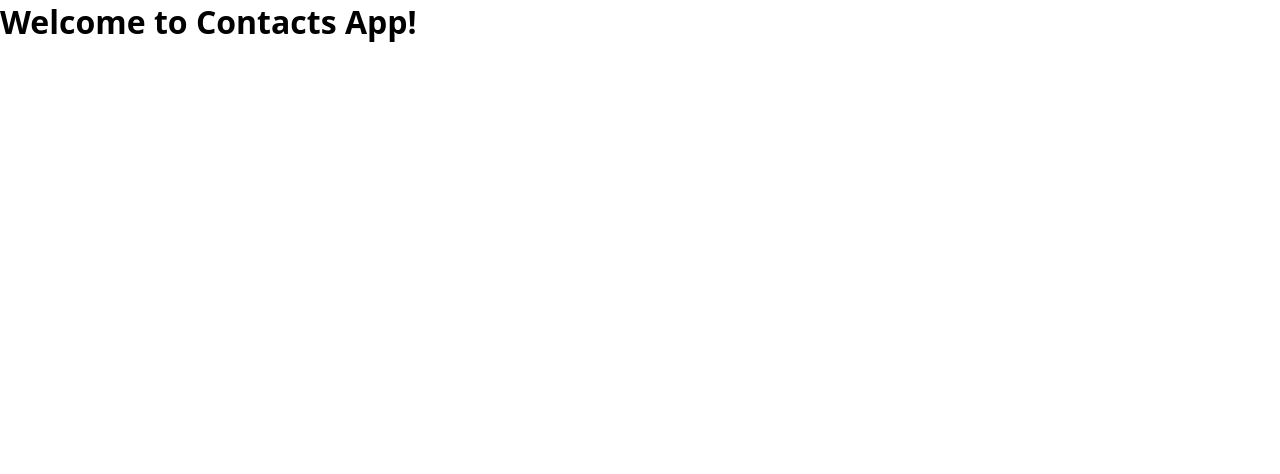
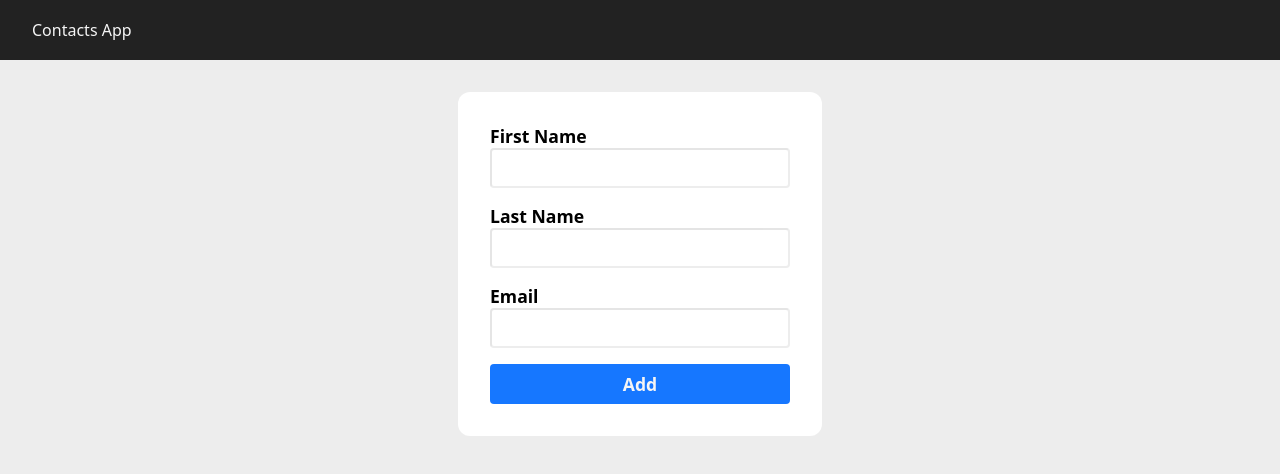
Before and after one commit to JoseAMota11/angular-contacts-app, an Angular app: page /new-contact in a window 1280 px wide. Before the commit this address led to /. Shown: the top 474 px of the page. Built offline with nearby package versions, Linux system fonts and the light colour scheme.

Commit message:
Adding form and contacts components

```diff
--- a/src/app/app.component.scss
+++ b/src/app/app.component.scss
@@ -0,0 +1,20 @@
+.navbar {
+  width: 100%;
+  height: 60px;
+  background-color: #222;
+  padding: 0 2rem;
+  display: flex;
+  align-items: center;
+
+  &-header {
+
+    &--link {
+      font-size: 1rem;
+      color: whitesmoke;
+    }
+  }
+}
+
+.container {
+  padding: 2rem;
+}
--- a/src/app/app.component.ts
+++ b/src/app/app.component.ts
@@ -1,17 +1,29 @@
 import { Component } from '@angular/core';
 import { CommonModule } from '@angular/common';
-import { RouterOutlet } from '@angular/router';
+import { RouterModule, RouterOutlet } from '@angular/router';
+import { ContactsComponent } from './components/contacts/contacts.component';
+import { FormComponent } from './components/form/form.component';
 
 @Component({
   selector: 'app-root',
   standalone: true,
-  imports: [CommonModule, RouterOutlet],
+  imports: [
+    CommonModule,
+    RouterOutlet,
+    ContactsComponent,
+    RouterModule,
+    FormComponent,
+  ],
   template: `
-    <h1>Welcome to {{ title }}!</h1>
-    <router-outlet></router-outlet>
+    <nav class="navbar">
+      <header class="navbar-header">
+        <a routerLink="/" class="navbar-header--link">Contacts App</a>
+      </header>
+    </nav>
+    <main class="container">
+      <router-outlet></router-outlet>
+    </main>
   `,
   styleUrls: ['./app.component.scss'],
 })
-export class AppComponent {
-  title = 'Contacts App';
-}
+export class AppComponent {}
--- a/src/app/app.routes.ts
+++ b/src/app/app.routes.ts
@@ -1,3 +1,16 @@
 import { Routes } from '@angular/router';
+import { FormComponent } from './components/form/form.component';
+import { ContactsComponent } from './components/contacts/contacts.component';
 
-export const routes: Routes = [];
+export const routes: Routes = [
+  {
+    path: '',
+    component: ContactsComponent,
+    title: 'Contacts App',
+  },
+  {
+    path: 'new-contact',
+    component: FormComponent,
+    title: 'Create a new contact',
+  },
+];
--- /dev/null
+++ b/src/app/components/contacts/contacts.component.scss
@@ -0,0 +1,9 @@
+$primary: #1677ff;
+
+.link {
+  padding: 0.4rem 1rem;
+  background-color: $primary;
+  color: whitesmoke;
+  font-weight: bold;
+  border-radius: 4px;
+}
--- /dev/null
+++ b/src/app/components/contacts/contacts.component.ts
@@ -0,0 +1,18 @@
+import { Component } from '@angular/core';
+import { CommonModule } from '@angular/common';
+import { RouterModule } from '@angular/router';
+
+@Component({
+  selector: 'app-contacts',
+  standalone: true,
+  imports: [CommonModule, RouterModule],
+  template: `
+    <a routerLink="new-contact" class="link">Add a new contact</a>
+    <section>
+      <h3></h3>
+      <p></p>
+    </section>
+  `,
+  styleUrls: ['./contacts.component.scss'],
+})
+export class ContactsComponent {}
--- /dev/null
+++ b/src/app/components/form/form.component.scss
@@ -0,0 +1,42 @@
+$primary: #1677ff;
+
+.container-form {
+  display: grid;
+  place-content: center;
+
+  form {
+    display: flex;
+    flex-direction: column;
+    gap: 1rem;
+    background-color: white;
+    padding: 2rem;
+    border-radius: 12px;
+
+    label {
+      display: flex;
+      flex-direction: column;
+      font-size: 1.1rem;
+      font-weight: bolder;
+
+      input {
+        width: 300px;
+        height: 40px;
+        border-radius: 4px;
+        text-indent: 0.5rem;
+        border-color: rgba($color: #000000, $alpha: 0.1);
+      }
+    }
+
+    button {
+      background-color: $primary;
+      color: whitesmoke;
+      height: 40px;
+      font-weight: bold;
+      font-size: 1.1rem;
+
+      &:hover {
+        filter: brightness(0.95);
+      }
+    }
+  }
+}
--- /dev/null
+++ b/src/app/components/form/form.component.ts
@@ -0,0 +1,51 @@
+import { Component } from '@angular/core';
+import { CommonModule } from '@angular/common';
+import {
+  ReactiveFormsModule,
+  FormControl,
+  FormGroup,
+  Validators,
+} from '@angular/forms';
+
+@Component({
+  selector: 'app-form',
+  standalone: true,
+  imports: [CommonModule, ReactiveFormsModule],
+  template: `
+    <section class="container-form">
+      <form [formGroup]="form" (ngSubmit)="onSubmit()">
+        <label for="firstName">
+          First Name
+          <input formControlName="firstName" type="text" id="firstName" />
+        </label>
+        <label for="lastName">
+          Last Name
+          <input formControlName="lastName" type="text" id="lastName" />
+        </label>
+        <label for="email">
+          Email
+          <input formControlName="email" type="text" id="email" />
+        </label>
+        <button type="submit">Add</button>
+      </form>
+    </section>
+  `,
+  styleUrls: ['./form.component.scss'],
+})
+export class FormComponent {
+  form = new FormGroup({
+    firstName: new FormControl('', [
+      Validators.minLength(2),
+      Validators.required,
+    ]),
+    lastName: new FormControl('', [
+      Validators.minLength(2),
+      Validators.required,
+    ]),
+    email: new FormControl('', [Validators.email, Validators.required]),
+  });
+
+  onSubmit() {
+    console.log(this.form.value);
+  }
+}
--- a/src/styles.scss
+++ b/src/styles.scss
@@ -6,3 +6,17 @@
   box-sizing: border-box;
   font-family: system-ui, -apple-system, BlinkMacSystemFont, 'Segoe UI', Roboto, Oxygen, Ubuntu, Cantarell, 'Open Sans', 'Helvetica Neue', sans-serif;
 }
+
+body {
+  background-color: #ededed;
+}
+
+button {
+  border: none;
+  cursor: pointer;
+  border-radius: 4px;
+}
+
+a {
+  text-decoration: none;
+}
```
